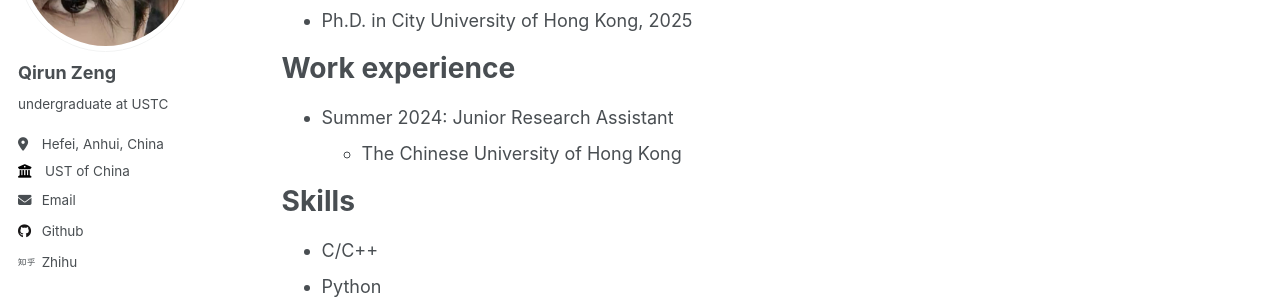
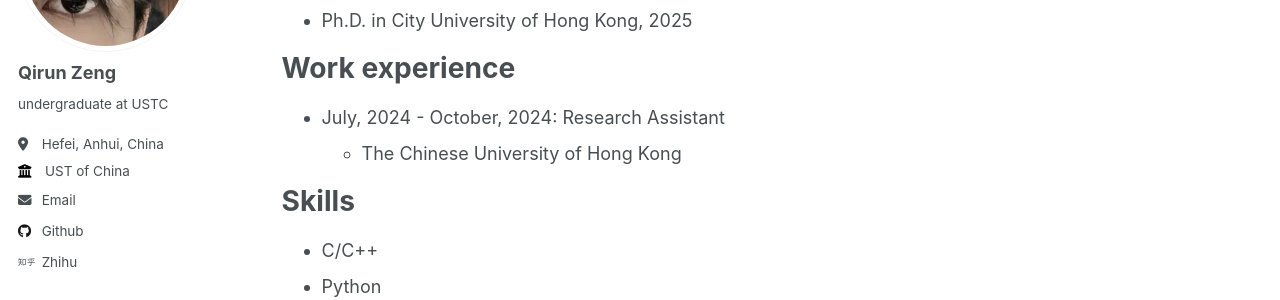
Before and after one commit to rewinery/rewinery.github.io, a Jekyll site: the page built from _pages/cv.md, in a window 1280 px wide and 1188 px high. Shown: the part 229-529 px from the top of the window. Built offline with Jekyll 4.4.1, drawn with Linux system fonts in a browser that asks for light colours.

Commit message:
update work experience

```diff
--- a/_pages/cv.md
+++ b/_pages/cv.md
@@ -19,7 +19,7 @@ Education
 Work experience
 ======
 
-* Summer 2024: Junior Research Assistant
+* July, 2024 - October, 2024: Research Assistant
   * The Chinese University of Hong Kong
 
 Skills
```
